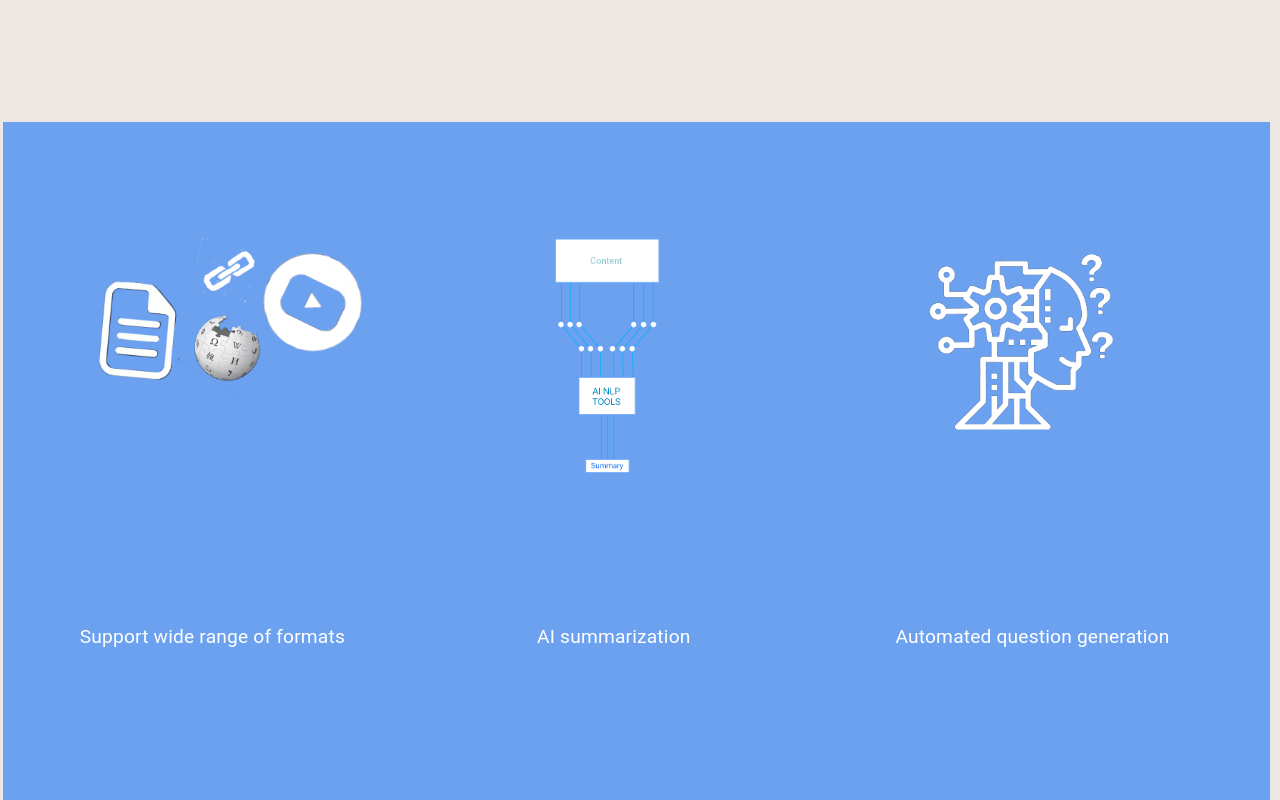
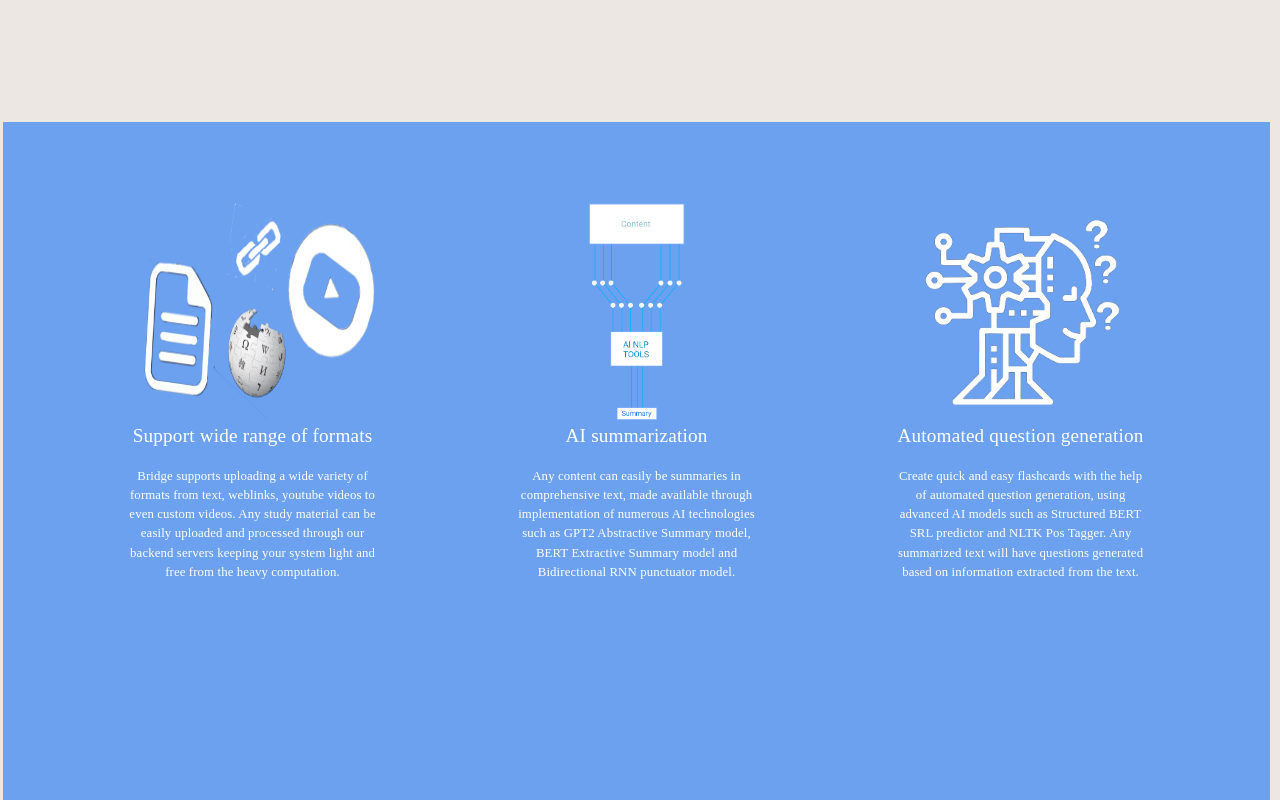
Before and after one commit to Spicy-Pineapple-Chicken-Stew/cissa-summerhack, a React (Create React App) app: page / in a window 1280 px wide. Shown: the part 700-1500 px from the top of the page. Built offline with nearby package versions, Linux system fonts and the light colour scheme.

Commit message:
added website description

```diff
--- a/src/Pages/Home.js
+++ b/src/Pages/Home.js
@@ -9,11 +9,162 @@ import { Box } from '@mui/system';
 import des1 from '../images/fileformaticon.png'
 import des2 from '../images/AI_summarization.png';
 import des3 from '../images/aiquestionicon2.png';
+import {MobileContext} from "../Contexts/MobileContext";
+
+
+function renderDesktopDescription(){
+    return(
+        <Box sx={{height: '100vh', marginTop: '27%', marginLeft: '-3.4vw', width: '99.01vw', bgcolor: '#6CA1F0'}}>
+            <div style={{
+                display: "flex",
+                flexDirection: "row",
+                alignItems: "center",
+                justifyContent: "center",
+                columnGap: "10vw"
+            }}>
+                <div style={{
+                    display: "flex",
+                    flexDirection: "column",
+                    marginTop: "10vh",
+                    alignItems: "center"
+                }}>
+                    <img src={des1} height={"220vh"} width={"250vw"}/>
+                    <Typography color={'#FFFFFF'} fontSize={'1.5vw'} fontFamily={"Oxygen"}>
+                        Support wide range of formats
+                    </Typography>
+                    <div style={{
+                        textAlign: "center",
+                        marginTop: "2vh",
+                        width: "20vw"
+                    }}>
+                        <Typography color={'#FFFFFF'} fontSize={'1vw'} fontFamily={"Oxygen"}>
+                            Bridge supports uploading a wide variety of formats from text, weblinks, youtube videos to even custom videos. Any study material can be easily uploaded and processed through our backend servers keeping your system light and free from the heavy computation.
+                        </Typography>
+                    </div>
+                </div>
+                <div style={{
+                    display: "flex",
+                    flexDirection: "column",
+                    marginTop: "10vh",
+                    alignItems: "center"
+                }}>
+                    <img src={des2} height={"220vh"}/>
+                    <Typography color={'#FFFFFF'} fontSize={'1.5vw'} fontFamily={"Oxygen"}>
+                        AI summarization
+                    </Typography>
+                    <div style={{
+                        textAlign: "center",
+                        marginTop: "2vh",
+                        width: "20vw"
+                    }}>
+                        <Typography color={'#FFFFFF'} fontSize={'1vw'} fontFamily={"Oxygen"}>
+                            Any content can easily be summaries in comprehensive text, made available through implementation of numerous AI technologies such as GPT2 Abstractive Summary model, BERT Extractive Summary model and Bidirectional RNN punctuator model.
+
+                        </Typography>
+                    </div>
+                </div>
+                <div style={{
+                    display: "flex",
+                    flexDirection: "column",
+                    marginTop: "10vh",
+                    alignItems: "center"
+                }}>
+                    <img src={des3} height={"220vh"}/>
+                    <Typography color={'#FFFFFF'} fontSize={'1.5vw'} fontFamily={"Oxygen"}>
+                        Automated question generation
+                    </Typography>
+                    <div style={{
+                        textAlign: "center",
+                        marginTop: "2vh",
+                        width: "20vw"
+                    }}>
+                        <Typography color={'#FFFFFF'} fontSize={'1vw'} fontFamily={"Oxygen"}>
+                            Create quick and easy flashcards with the help of automated question generation, using advanced AI models such as Structured BERT SRL predictor and NLTK Pos Tagger. Any summarized text will have questions generated based on information extracted from the text.
+
+                        </Typography>
+                    </div>
+                </div>
+            </div>
+        </Box>
+    )
+}
+
+function renderMobileDescription(){
+    return(
+        <Box sx={{marginTop: '27%', marginLeft: '-3.4vw', width: '99.01vw', bgcolor: '#6CA1F0'}}>
+            <div style={{
+                display: "flex",
+                alignItems: "center",
+                flexDirection: "column",
+                textAlign: "center"
+            }}>
+                <div style={{
+                    display: "flex",
+                    alignItems: "center",
+                    flexDirection: "column",
+                    textAlign: "center"
+                }}>
+                    <img src={des1} height={"220vh"}/>
+                    <Typography color={'#FFFFFF'} fontSize={'3vw'}>
+                        Support wide range of formats
+                    </Typography>
+                    <div style={{
+                        width: "50vw"
+                    }}>
+                        <Typography color={'#FFFFFF'} fontSize={'2vw'}>
+                            Bridge supports uploading a wide variety of formats from text, weblinks, youtube videos to even custom videos. Any study material can be easily uploaded and processed through our backend servers keeping your system light and free from the heavy computation.
+                        </Typography>
+                    </div>
+                </div>
+                <div style={{
+                    display: "flex",
+                    alignItems: "center",
+                    flexDirection: "column",
+                    textAlign: "center",
+                    marginTop: "3vh"
+                }}>
+                    <img src={des2} height={'300vh'}/>
+                    <Typography color={'#FFFFFF'} fontSize={'3vw'}>
+                        AI summarization
+                    </Typography>
+                    <div style={{
+                        width: "50vw"
+                    }}>
+                        <Typography color={'#FFFFFF'} fontSize={'2vw'}>
+                            Any content can easily be summaries in comprehensive text, made available through implementation of numerous AI technologies such as GPT2 Abstractive Summary model, BERT Extractive Summary model and Bidirectional RNN punctuator model.
+                        </Typography>
+                    </div>
+                </div>
+                <div style={{
+                    display: "flex",
+                    alignItems: "center",
+                    flexDirection: "column",
+                    textAlign: "center",
+                    marginTop: "3vh"
+                }}>
+                    <img src={des3} width={'60%'}/>
+                    <Typography color={'#FFFFFF'} fontSize={'3vw'}>
+                        Automated question generation
+                    </Typography>
+                    <div style={{
+                        width: "50vw"
+                    }}>
+                        <Typography color={'#FFFFFF'} fontSize={'2vw'}>
+                            Create quick and easy flashcards with the help of automated question generation, using advanced AI models such as Structured BERT SRL predictor and NLTK Pos Tagger. Any summarized text will have questions generated based on information extracted from the text.
+                        </Typography>
+                    </div>
+                </div>
+
+            </div>
+        </Box>
+    )
+}
 
 
 function Home(props){
     let [currentPage, setCurrentPage] = useContext(CurrentPageContext);
     let [animationState, setAnimationState] = useState(true);
+    let [isMobile, setIsMobile] = useContext(MobileContext);
 
     return(
         <div className = 'wrapper'>
@@ -43,36 +194,8 @@ function Home(props){
                     </ColorButton>
                 </Slide>
             </div>
-            <Box sx={{height: '1080px', marginTop: '27%', marginLeft: '-3.4vw', width: '99.01vw', bgcolor: '#6CA1F0'}}>
-                <Box sx={{marginTop: '9vw', height: '360px', display: 'flex', flexDirection: 'row'}}>
-                    <Box width={'30%'} sx={{position: 'relative', marginLeft: '6vw'}}>
-                        <img src={des1} width={'80%'}/>
-                    </Box>
-                    <Box width={'30%'} sx={{position: 'relative', marginLeft: '9vw'}}>
-                        <img src={des2} width={'30%'}/>
-                    </Box>
-                    <Box width={'30%'}>
-                        <img src={des3} width={'60%'}/>
-                    </Box>
-                </Box>
-                <Box sx={{marginTop: '2vw', display: 'flex', flexDirection: 'row'}}>
-                    <Box sx={{marginLeft: '6vw'}}>
-                        <Typography color={'#FFFFFF'} fontSize={'1.5vw'}>
-                            Support wide range of formats
-                        </Typography>
-                    </Box>
-                    <Box sx={{marginLeft: '15vw'}}>
-                        <Typography color={'#FFFFFF'} fontSize={'1.5vw'}>
-                            AI summarization
-                        </Typography>
-                    </Box>
-                    <Box sx={{marginLeft: '16vw'}}>
-                        <Typography color={'#FFFFFF'} fontSize={'1.5vw'}>
-                            Automated question generation
-                        </Typography>
-                    </Box>
-                </Box>
-            </Box>
+            {!isMobile && renderDesktopDescription()}
+            {isMobile && renderMobileDescription()}
         </div>
     )
 }
```
